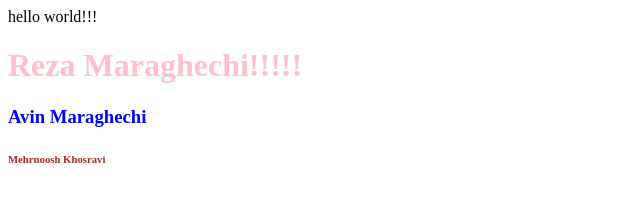
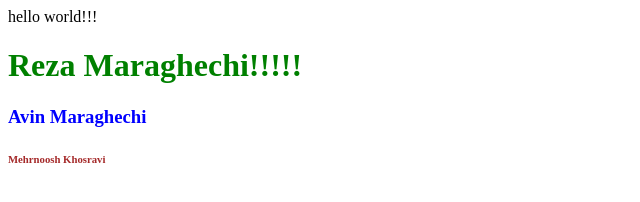
Before and after one commit to Reza216/cs50xiran, a plain HTML site: page index.html in a window 1280 px wide. Shown: the whole page, without its empty margins (0-640 px from the left). Drawn offline with Linux system fonts and the light colour scheme.

Commit message:
change color

```diff
--- a/index.html
+++ b/index.html
@@ -9,7 +9,7 @@
 <body>
     hello world!!!
 
-    <h1 style="color:pink;">Reza Maraghechi!!!!!</h1>
+    <h1 style="color:green;">Reza Maraghechi!!!!!</h1>
     <h3 style="color:blue;">Avin Maraghechi</h3>
     <h6 style="color: brown;">Mehrnoosh Khosravi</h6>
 </body>
```
